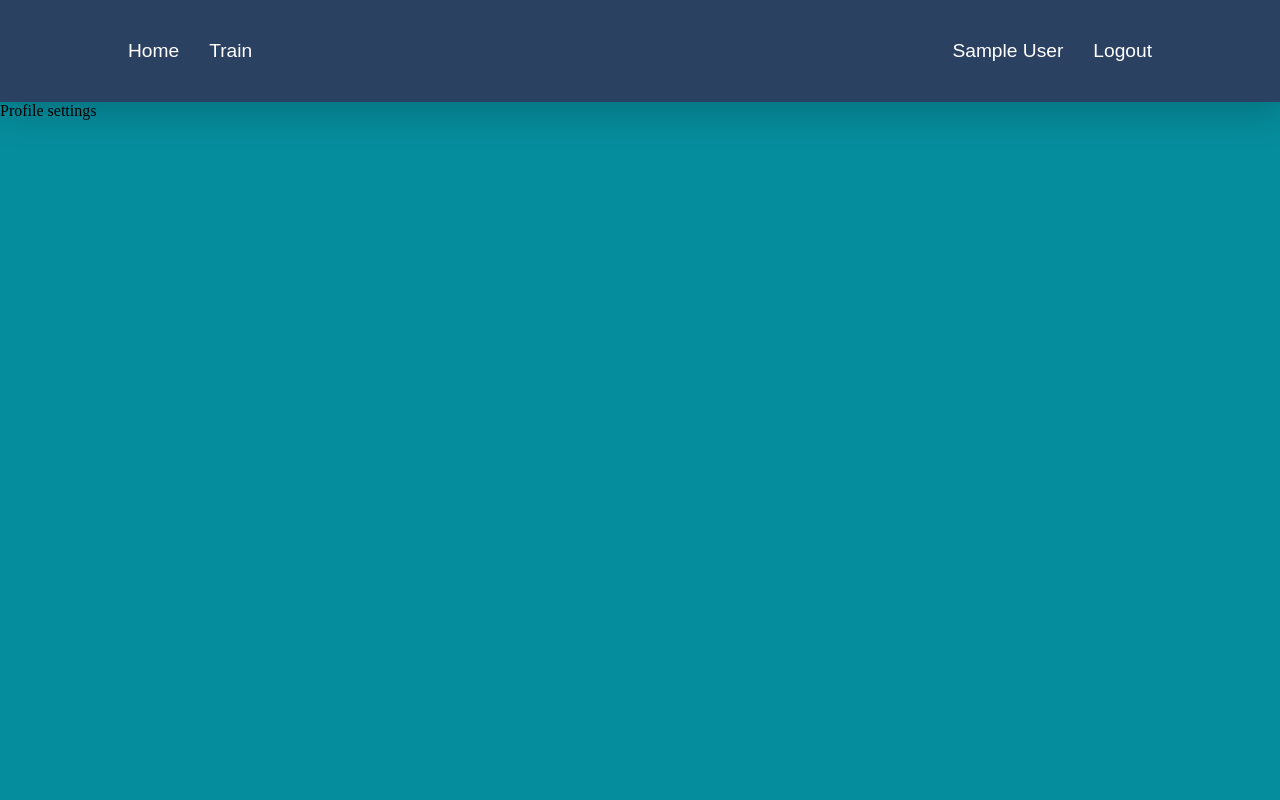
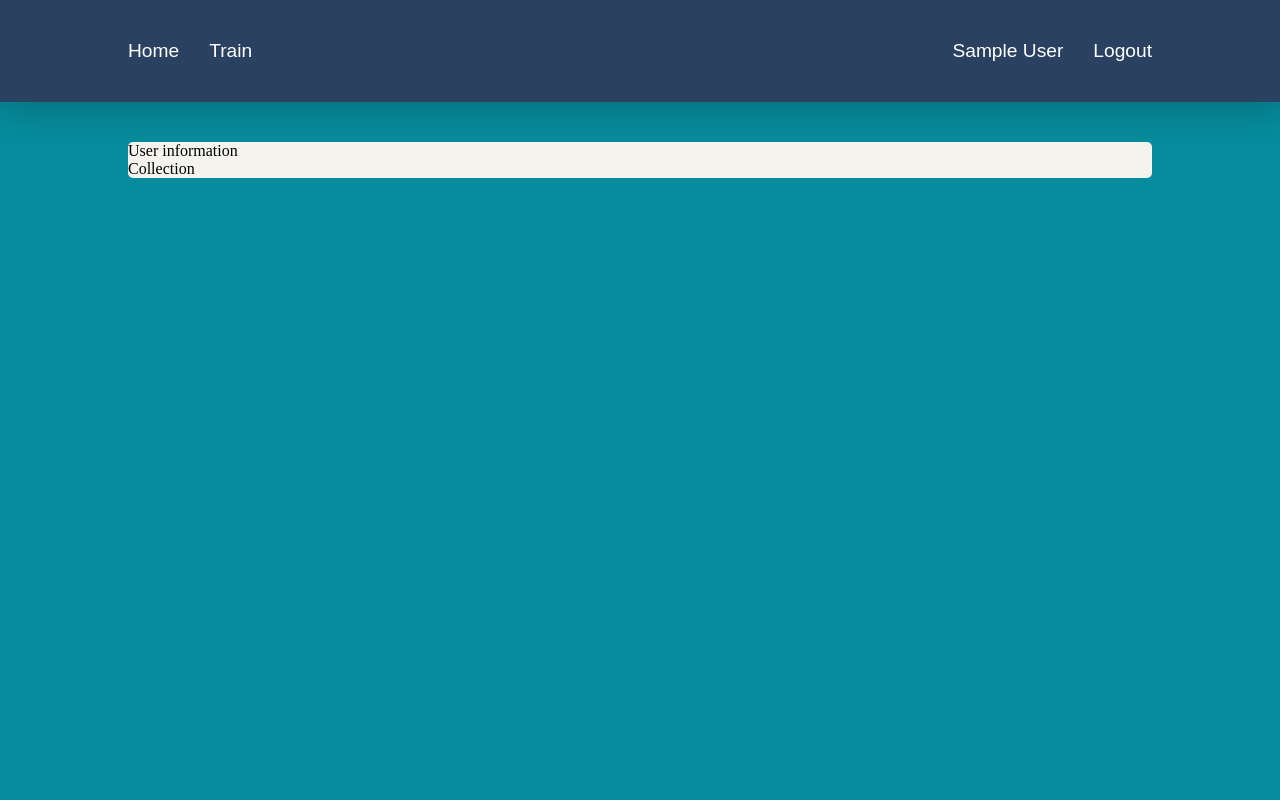
Before and after one commit to iszablowski/flashcards_app, a Flask app: page /profile/settings in a window 1280 px wide. Run offline with Flask 3, Linux system fonts and the light colour scheme; the visitor is signed in with stand-in values (Sample User, id 1).

Commit message:
Flashcard and FlashcardsCollection models added

```diff
--- a/src/application/__init__.py
+++ b/src/application/__init__.py
@@ -29,10 +29,12 @@ def create_app():
     from .cards import cards
     app.register_blueprint(cards)
 
+    from .models.user_model import User
+    from .models.collection_model import FlashcardsCollection
+    from .models.flashcard_model import Flashcard
+
     with app.app_context():
         db.create_all()
-
-    from .models.user_model import User
 
     login_manager.login_view = 'auth.login'
     login_manager.init_app(app)
--- /dev/null
+++ b/src/application/models/collection_model.py
@@ -0,0 +1,6 @@
+from .. import db
+
+class FlashcardsCollection(db.Model):
+    collection_id = db.Column(db.Integer, primary_key=True)
+    author_id = db.Column(db.Integer)
+    collection_name = db.Column(db.String(100))
--- a/src/application/static/css-styles/styles.css
+++ b/src/application/static/css-styles/styles.css
@@ -123,3 +123,9 @@ html, body {
 .hero h {
     font-size: 20px;
 }
+
+.main-profile {
+    margin: 5vh 10vw;
+    background-color: #F4F3EE;
+    border-radius: 5px;
+}
--- a/src/application/templates/user/profile.html
+++ b/src/application/templates/user/profile.html
@@ -4,6 +4,12 @@
 {% block signin %}{% endblock %}
 {% block signup %}{% endblock %}
 {% block profile %}
-Profile
-{% block settings %}{% endblock %}
+<div class="main-profile">
+    <div class="user-information">
+        <span>User information</span>
+    </div>
+    <div class="user-collection">
+        <span>Collection</span>
+    </div>
+</div>
 {% endblock %}
```
Also changed, not shown: src/application/models/flashcard_model.py (added, +7 -0 lines).
